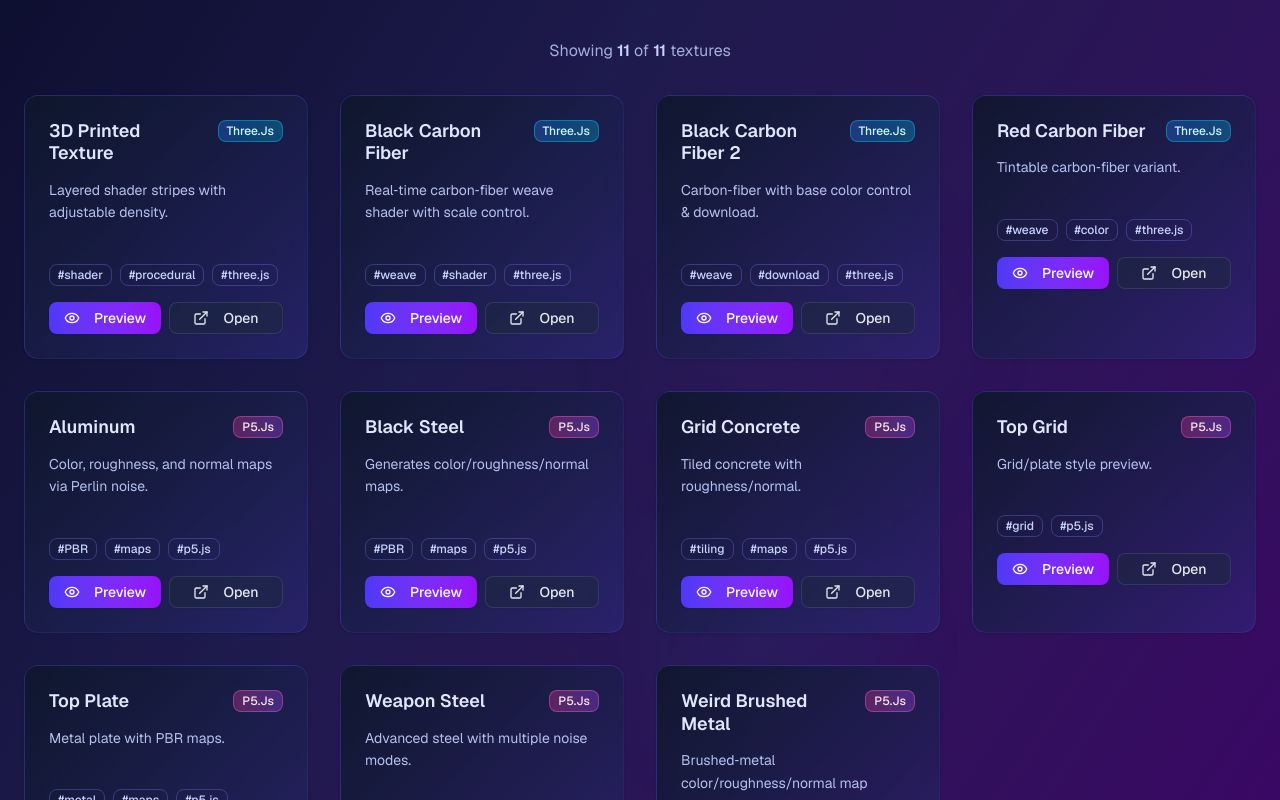
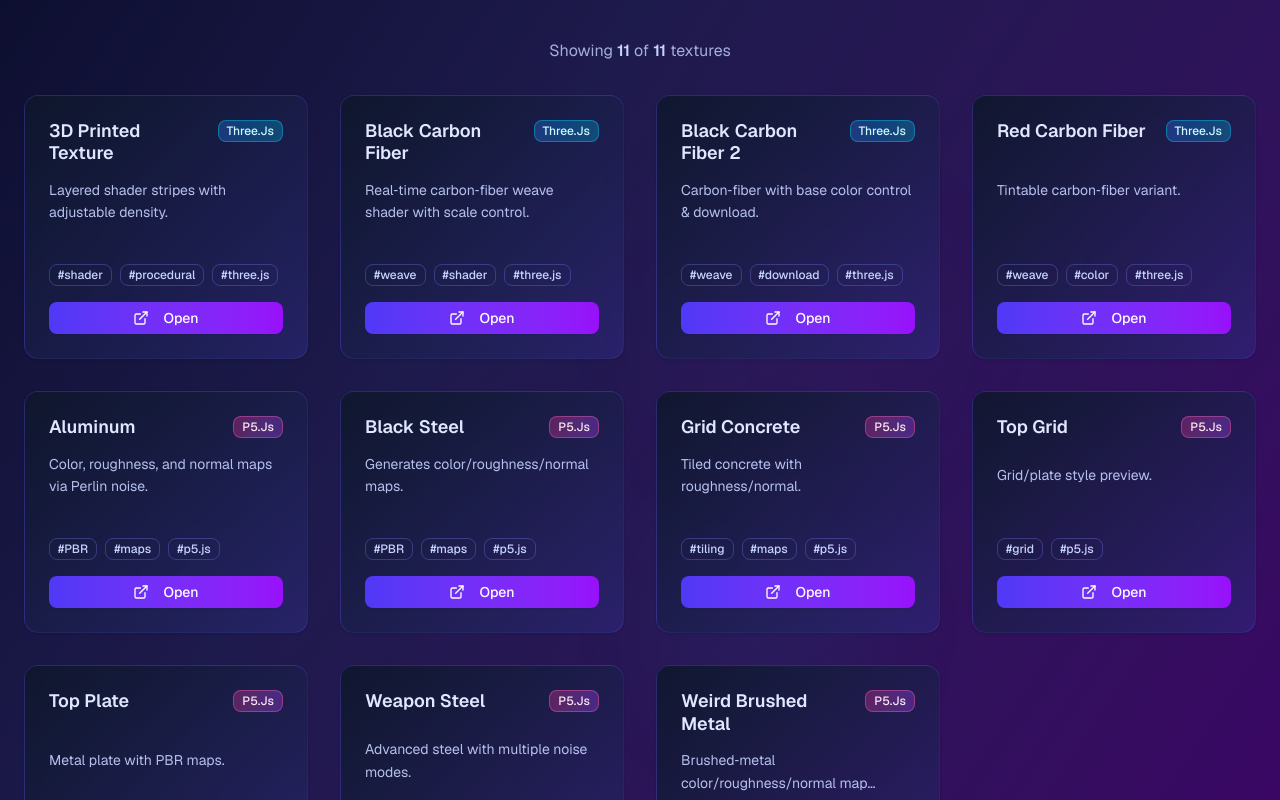
Before and after one commit to nupadhaya1/nupadhaya-portfolio, a Next.js app: page /projects/textures in a window 1280 px wide. Shown: the part 940-1740 px from the top of the page. Built offline with nearby package versions, Linux system fonts and the light colour scheme.

Commit message:
Small UI fixes

```diff
--- a/src/app/page.tsx
+++ b/src/app/page.tsx
@@ -23,7 +23,7 @@ export default function HomePage() {
 
           <hr className="my-4 border-t-2 border-black" />
 
-          <div className="my-4 flex items-center justify-center gap-2">
+          <div className="my-4 flex flex-col items-center justify-center gap-2 md:flex-row">
             <Button asChild className="flex-1">
               <Link
                 href="/Nikhil Upadhaya Resume.pdf"
--- a/src/app/projects/textures/page.tsx
+++ b/src/app/projects/textures/page.tsx
@@ -244,11 +244,12 @@ export default function TexturesHubPage() {
 
         <ul className="grid gap-8 sm:grid-cols-2 lg:grid-cols-3 xl:grid-cols-4">
           {filtered.map((t) => (
-            <li key={t.id} className="group">
-              <Card className="relative h-full overflow-hidden border-indigo-500/20 bg-gradient-to-br from-slate-900/90 to-indigo-900/50 backdrop-blur-sm transition-all duration-300 hover:-translate-y-2 hover:scale-[1.02] hover:border-indigo-400/50 hover:shadow-2xl hover:shadow-indigo-500/20">
+            <li key={t.id} className="group h-full">
+              <Card className="relative flex h-full flex-col overflow-hidden border-indigo-500/20 bg-gradient-to-br from-slate-900/90 to-indigo-900/50 backdrop-blur-sm transition-all duration-300 hover:-translate-y-2 hover:scale-[1.02] hover:border-indigo-400/50 hover:shadow-2xl hover:shadow-indigo-500/20">
                 <div className="absolute inset-0 bg-gradient-to-br from-white/5 to-transparent opacity-0 transition-opacity duration-300 group-hover:opacity-100" />
 
-                <CardHeader className="relative z-10 pb-4">
+                {/* Header grows to fill extra space */}
+                <CardHeader className="relative z-10 grow pb-4">
                   <CardTitle className="mb-2 flex items-start justify-between gap-3 text-lg font-semibold">
                     <span className="leading-tight text-indigo-100">
                       {t.name}
@@ -264,12 +265,15 @@ export default function TexturesHubPage() {
                       {t.tech === "three" ? "Three.js" : "p5.js"}
                     </Badge>
                   </CardTitle>
-                  <CardDescription className="leading-relaxed text-indigo-200/90">
+
+                  {/* Optional: add line clamping if plugin installed */}
+                  <CardDescription className="line-clamp-2 leading-relaxed text-indigo-200/90">
                     {t.description}
                   </CardDescription>
                 </CardHeader>
 
-                <CardFooter className="relative z-10 flex flex-col gap-4 pt-0">
+                {/* Footer sits at bottom */}
+                <CardFooter className="relative z-10 mt-auto flex flex-col gap-4 pt-0">
                   <div className="flex w-full flex-wrap gap-2">
                     {t.tags.map((tag) => (
                       <Badge
@@ -282,20 +286,13 @@ export default function TexturesHubPage() {
                     ))}
                   </div>
 
-                  <div className="flex w-full gap-2">
+                  {/* Single Open button with gradient styling */}
+                  <div className="flex w-full">
                     <Button
+                      asChild
                       variant="secondary"
                       size="sm"
-                      onClick={() => setOpen(t)}
                       className="flex-1 border-0 bg-gradient-to-r from-indigo-600 to-purple-600 font-medium text-white transition-all duration-200 hover:scale-105 hover:from-indigo-500 hover:to-purple-500"
-                    >
-                      <Eye className="mr-2 h-4 w-4" /> Preview
-                    </Button>
-                    <Button
-                      asChild
-                      size="sm"
-                      variant="outline"
-                      className="flex-1 border-slate-600/50 bg-slate-800/50 font-medium text-slate-200 transition-all duration-200 hover:scale-105 hover:border-slate-500/50 hover:bg-slate-700/50"
                     >
                       <Link
                         href={t.url}
```
